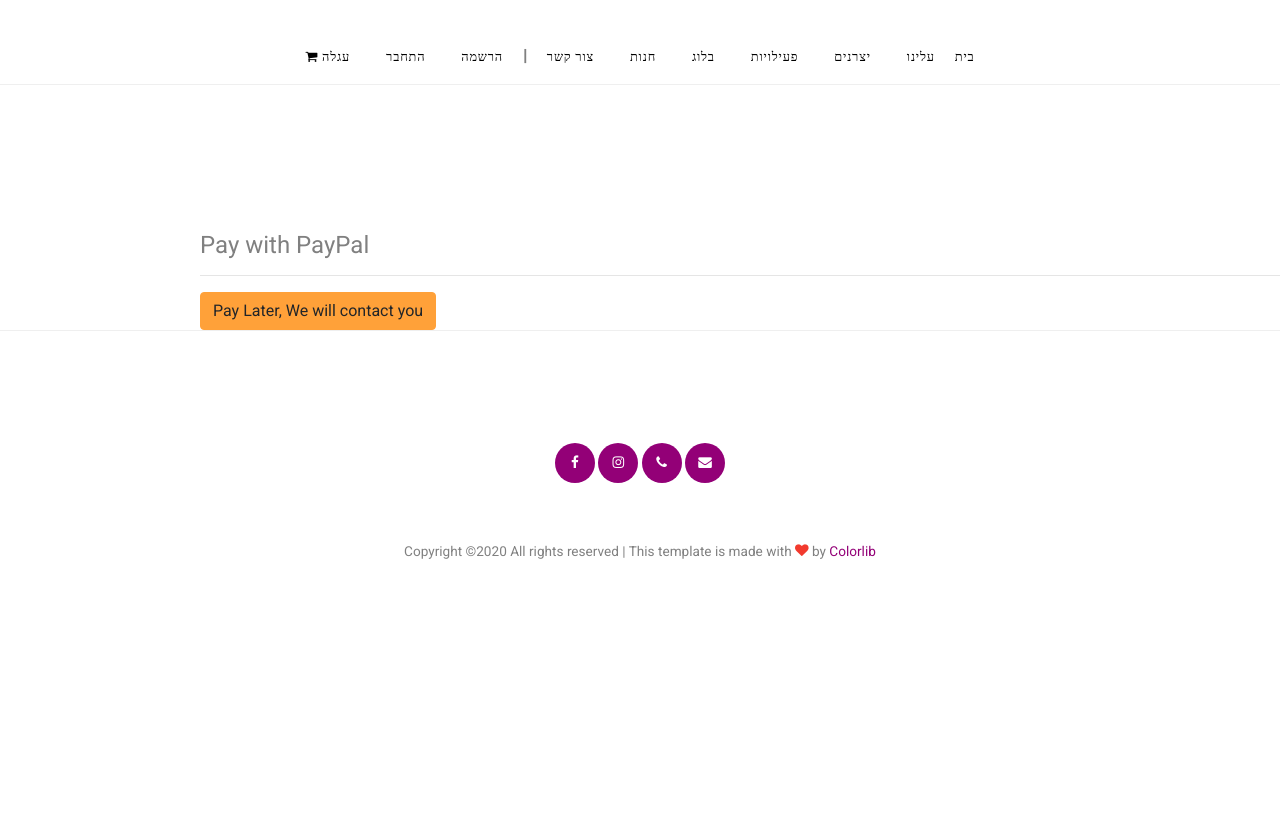
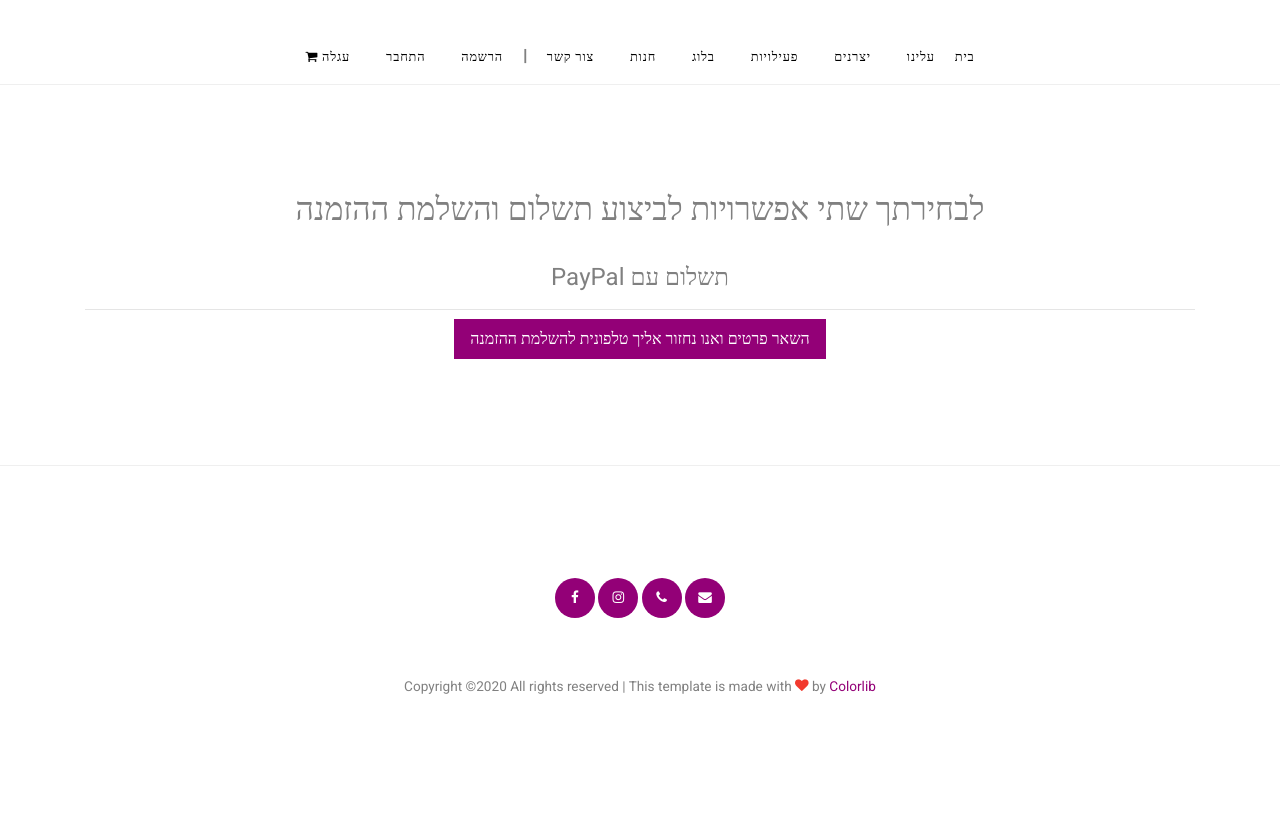
Before and after one commit to shanirabi/hasabim_shotim_site, a Django app: template carts/templates/carts/payment.html in a window 1280 px wide. Shown: the part 167-993 px from the top of the page. Before the commit the page ends 726 px from the top, so only its background shows below. Run offline with Django 3.2, Linux system fonts and the light colour scheme; the template is opened without the code that fills it, so the values that code supplies are empty; some libraries are stand-ins or nearby versions; some web fonts are replaced.

Commit message:
payment page design

```diff
--- a/accounts/forms.py
+++ b/accounts/forms.py
@@ -89,14 +89,14 @@
         username = self.cleaned_data.get('username')
         qs = User.objects.filter(username=username)
         if qs.exists():
-            raise forms.ValidationError("Username is taken")
+            raise forms.ValidationError("שם משתמש תפוס, נא הזן שם משתמש אחר")
         return username
 
     def clean_email(self):
         email = self.cleaned_data.get('email')
         qs = User.objects.filter(email=email)
         if qs.exists():
-            raise forms.ValidationError("email is taken")
+            raise forms.ValidationError("כתובת המייל תפוסה, נא הזן כתובת אחרת")
         return email
 
     def clean(self):
@@ -104,5 +104,5 @@
         password = self.cleaned_data.get('password')
         password2 = self.cleaned_data.get('password2')
         if password2 != password:
-            raise forms.ValidationError("Passwords must match.")
+            raise forms.ValidationError("סיסמאות לא זהות, אנא ודא שהזנת סיסמה זהה")
         return data
--- a/carts/templates/carts/checkout.html
+++ b/carts/templates/carts/checkout.html
@@ -81,7 +81,7 @@
                 <p class = "rtl"> סה"כ לתשלום כולל משלוח: {{ object.total }}</p>
 
               <form class='form' method='POST' action="">{% csrf_token %}
-                  <button type='submit' class='btn btn-md height-auto px-4 py-3 btn-primary rtl'>בצע הזמנה</button>
+                  <button type='submit' class='btn btn-md height-auto px-4 py-3 btn-primary rtl'>למעבר לתשלום</button>
               </form>
 
                   <!-- <form action="https://www.paypal.com/cgi-bin/webscr" method="post" target="_top">
--- a/carts/templates/carts/payment.html
+++ b/carts/templates/carts/payment.html
@@ -1,15 +1,20 @@
 {% extends 'base.html' %}
 
-{% block title %}Make Payment{% endblock %}
+{% block title %}תשלום{% endblock %}
 
 {% block content %}
-    <div style="margin-top: 200px; margin-left: 200px;">
-        <h4>Pay with PayPal</h4>
-            {{ form.render }}
-
-            <hr>
-        <a class="btn btn-warning" href="/">Pay Later, We will contact you</a>
-    </div>
 
 
+    <div class="site-section mt-5">
+      <div class="container">
+          <div class='rtl-center'>
+            <h2 class ="rtl-center"> לבחירתך שתי אפשרויות לביצוע תשלום והשלמת ההזמנה</h2>
+            <br>
+                <h4 class = "rtl-center">תשלום עם PayPal</h4>
+                    {{ form.render }}
+                    <hr>
+                <a class="px-3 py-2 btn-primary rtl" href="/">השאר פרטים ואנו נחזור אליך טלפונית להשלמת ההזמנה</a>
+            </div>
+          </div>
+      </div>
 {% endblock %}
--- a/products/filters.py
+++ b/products/filters.py
@@ -16,6 +16,8 @@
         ('wine', 'יין'),
         ('beer', 'בירה'),
         ('alcohol', 'אלכוהול'),
+        ('other', 'אחר'),
+
     )
     ordering_price = django_filters.ChoiceFilter(label=" סדר לפי מחיר ", choices=CHOICES, method='order_by_price')
     type = django_filters.ChoiceFilter(label="סוג מוצר", choices=TYPE_CHOICES)
--- a/products/models.py
+++ b/products/models.py
@@ -50,6 +50,7 @@
     ('wine', 'Wine'),
     ('beer', 'Beer'),
     ('alcohol', 'Alcohol'),
+    ('other', 'Other'),
 )
 class Product(models.Model):
     title           = models.CharField(max_length=120)
@@ -58,7 +59,7 @@
     grapes_type     = models.CharField(max_length=200, null=True, blank=True)
     alcohol_pre     = models.CharField(max_length=6, null=True, blank=True)
     type            = models.CharField(max_length=200, choices=TYPE_CHOICES,blank=True)
-    slug            = models.SlugField(blank=True, unique=True)
+    slug            = models.SlugField(unique=True)
     description     = models.TextField()
     price           = models.DecimalField(decimal_places=2, max_digits=20, default=39.99)
     image           = models.ImageField(upload_to=upload_image_path, null=True, blank=True)
```
Also changed, not shown: products/migrations/0002_auto_20200303_1428.py (added), products/migrations/0003_auto_20200303_1430.py (added).
